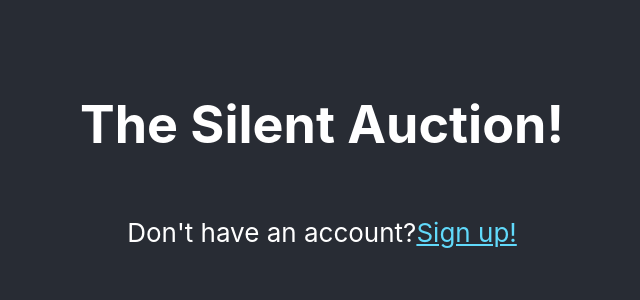
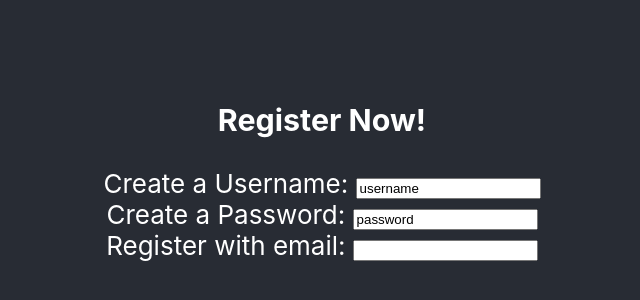
Before and after one commit to MMGroesbeck/silent-auction-front-end, a React (Create React App) app in the folder silent-auction/: page / in a window 1280 px wide. Shown: the part 234-534 px from the top of the page, without its empty margins (318-958 px from the left). Built offline with nearby package versions, Linux system fonts and the light colour scheme.

Commit message:
Register Form built

```diff
--- a/silent-auction/src/App.js
+++ b/silent-auction/src/App.js
@@ -1,25 +1,29 @@
 import React from 'react';
 import './App.css';
 
+import Register from './components/Register'
+
 function App() {
+
+
+
   return (
     <div className="App">
       <header className="App-header">
-        <h1>
+        {/* <h1>
           The Silent Auction!
-        </h1>
-        <i class="fas fa-gavel"></i>
-        <p>Don't have an account?
+        </h1> */}
+        {/* <p>Don't have an account?
         <a
           className="App-link"
           href="https://reactjs.org"
           target="_blank"
           rel="noopener noreferrer"
-
         >
             Sign up!
         </a>
-        </p>
+        </p> */}
+          <Register />
       </header>
     </div>
   );
--- a/silent-auction/src/components/Register.js
+++ b/silent-auction/src/components/Register.js
@@ -2,10 +2,11 @@
 import React, { useState } from 'react'
 import axiosWithAuth from '../utils/axiosWithAuth'
 
-const register = () => {
-   const [ signup, setSignup] = useState({
-       username: " ",
-       password: ""
+const Register = () => {
+   const [signup, setSignup] = useState({
+       username: "",
+       password: "",
+       email: ""
    })
 
    const onSubmit = () => {
@@ -15,9 +16,39 @@ const register = () => {
    }
 
    const changeHandler = e => {
-       setSignup({... signup, })
+       setSignup({... signup, [e.target.name]: e.target.value })
    }
 
 
-    return
+    return(
+<div>
+        <h3>Register Now!</h3>
+        <form >
+            <label>Create a Username: </label>
+            <input
+            name = "username"
+            value = "username"
+            type = "text"
+            onChange = {changeHandler}
+            />
+            <br></br>
+            <label>Create a Password: </label>
+            <input
+            name = "password"
+            value = "password"
+            type = "text"
+            onchange = {changeHandler}
+            />
+            <br></br>
+            <label>Register with email: </label>
+            <input
+            name = "email"
+            vaule = "email"
+            type = "text"
+            onchange = {changeHandler}
+            />
+        </form>
+</div>
+    )
 }
+export default Register
```
